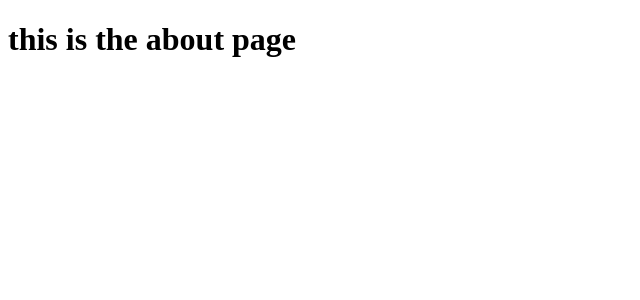
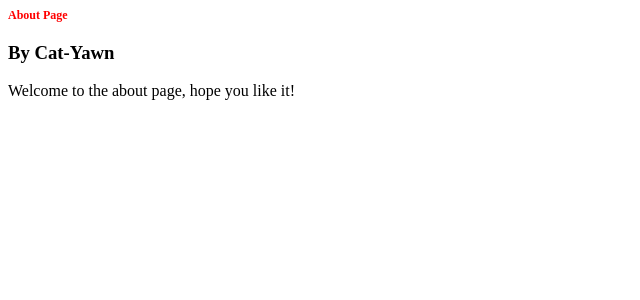
Before and after one commit to instamentality/instamentality-blog, a Next.js app: page /about in a window 1280 px wide. Shown: the top 300 px of the page, without its empty margins (0-640 px from the left). Built offline with nearby package versions, Linux system fonts and the light colour scheme.

Commit message:
Playing around with the code in about.js

```diff
--- a/pages/about.js
+++ b/pages/about.js
@@ -1,13 +1,74 @@
 import React from "react";
 
-class About extends React.Component{
-  render(){
-    const data = {text: "this is the about page"};
+class About extends React.Component {
+
+  static async getInitialProps() {
+    const data = {
+      title: "About Page",
+      content: "Welcome to the about page, hope you like it!",
+      author: "Cat-Yawn"
+    }
+
+    return data;
+  }
+
+  constructor(props) {
+    super(props);
+    /* anything we want to change has to be in the state!
+    the STATE is LOCAL to the component
+    you can pass the STATE to CHILD components (aka the components you return
+      in the render function)
+
+    if you want to have a global persistent state, consider the library Redux for
+    state management. Because after a while, you start realizing that you have to
+    keep passing state down through child components' props and it just becomes tedious.
+    Redux helps remove this tedium and allows for so much more!
+      -> beware, redux is A LOT to think about
+      -> like it takes some time to learn
+      -> a lot of time
+
+    you can change the state with this.setState(aFunctionThatTakesTwoArguments(
+      thePreviousState, theComponentProps)
+    ) )
+
+    If you want to just update one property of the STATE, do:
+    this.setState({myProperty: myValue}) and the state will be updated
+
+    If you want to access the old state, YOU MUST use the two argument function version
+    of the this.setState function
+
+    */
+    this.state = { counter: 12, name: "YOLO" };
+  }
+
+
+
+
+  render() {
+    const { title, content, author } = this.props;
+    const titleStyle = { color: "red", fontSize: this.state.counter };
+
+    console.log(this.state.counter);
 
     return (
-    <div>
-	    <h1>{ data.text }</h1>
-    </div>
+      <div>
+        <h1 style={titleStyle}
+          onClick={() => {
+
+            //this.setState({counter: 100});
+
+            this.setState(({ counter }, props) => (
+              { counter: counter + 34 }
+            ))
+
+          }}>
+          {title}
+        </h1>
+
+        <h3>By {author}</h3>
+        <p>{content}</p>
+
+      </div>
     )
   }
 }
```
